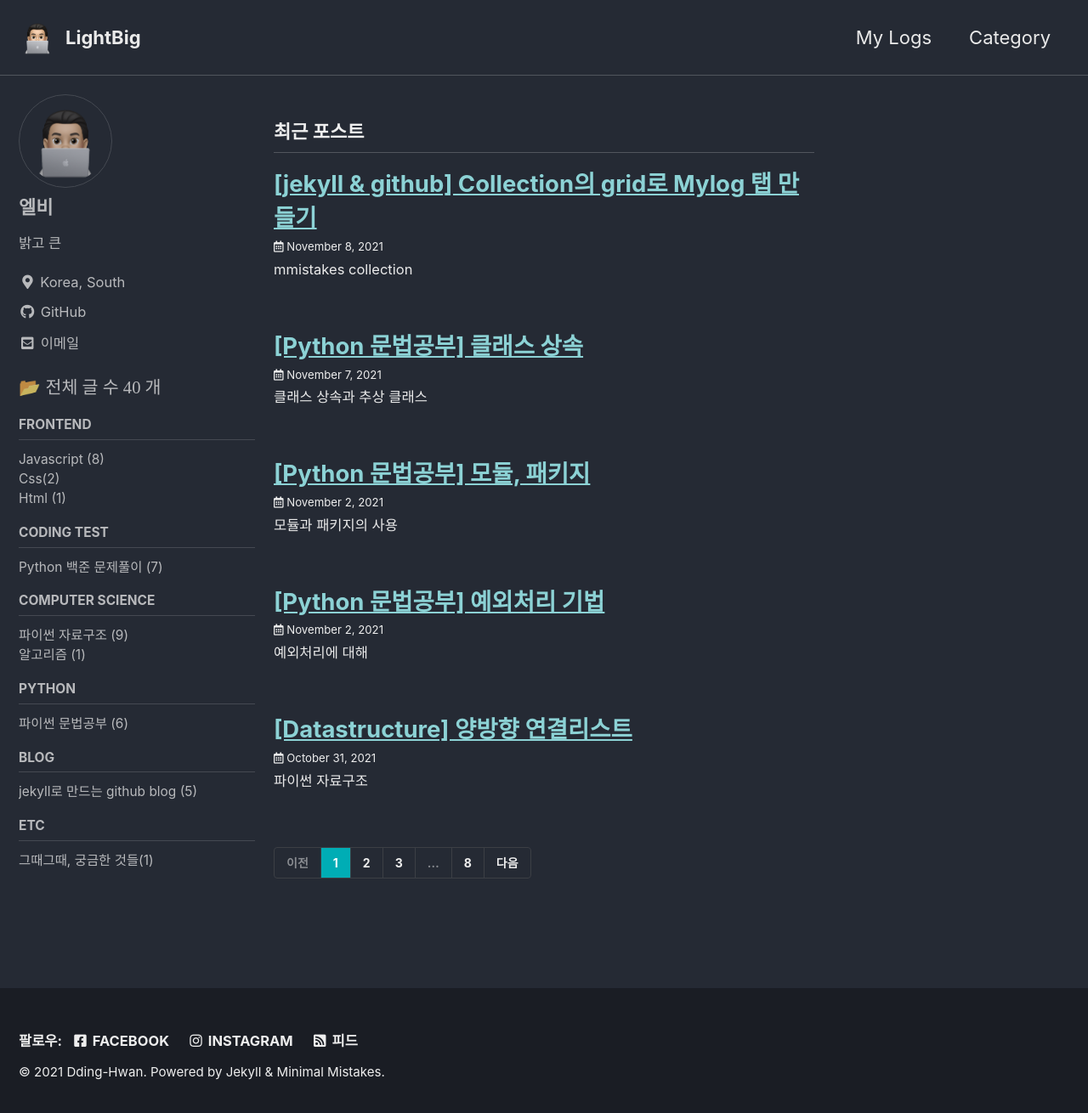
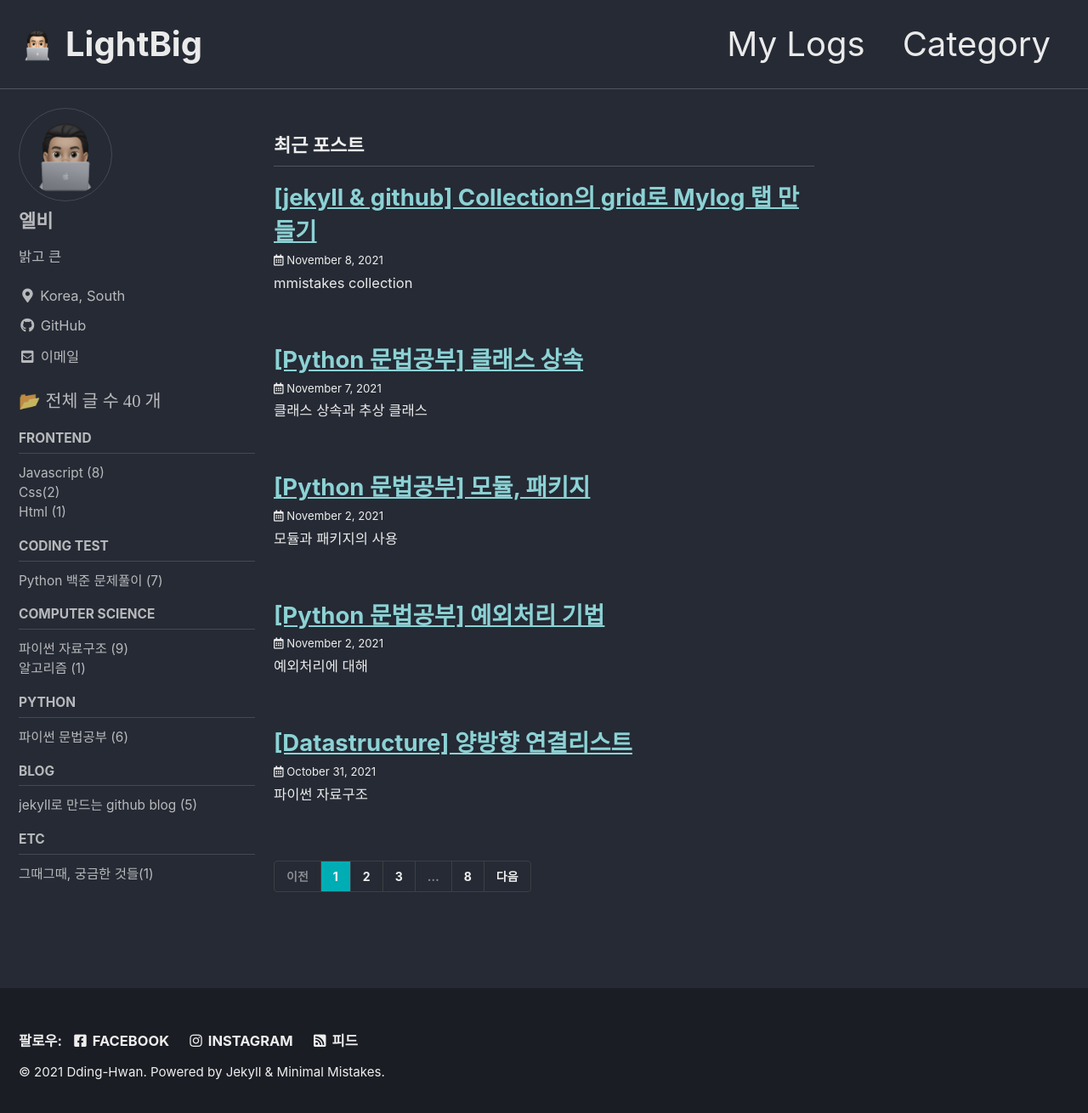
Before and after one commit to koreanddinghwan/koreanddinghwan.github.io, a Jekyll site: the page built from index.html, in a window 1280 px wide and 1318 px high. Shown: the top 1310 px of the window at 85% size. Built offline with Jekyll 4.4.1, drawn with Linux system fonts in a browser that asks for light colours; cached includes are drawn as plain includes; some web fonts are replaced; the list of posts is cut into pages by our own code.

Commit message:
Update _masthead.scss

```diff
--- a/_sass/minimal-mistakes/_masthead.scss
+++ b/_sass/minimal-mistakes/_masthead.scss
@@ -50,6 +50,7 @@
   -ms-flex-item-align: center;
   align-self: center;
   font-weight: bold;
+  font-size: 40px;
   // z-index: 20;
 }
 
@@ -85,6 +86,7 @@
   display: block;
   list-style-type: none;
   white-space: nowrap;
+  font-size: 40px;
 
   &--lg {
     padding-right: 2em;
```
